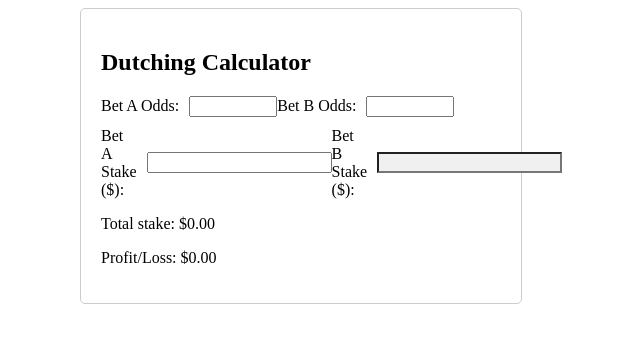
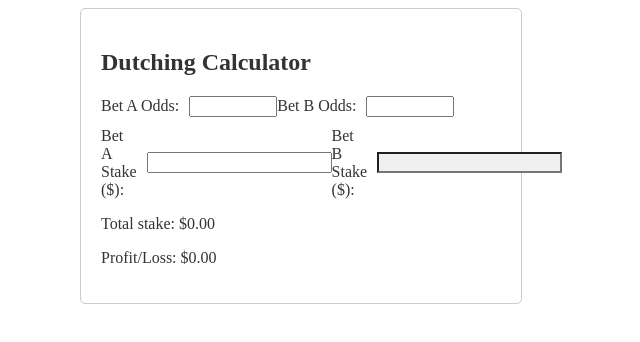
Before and after one commit to bfreshuk/profithero, a plain HTML site: page index.html in a window 1280 px wide. Shown: the whole page, without its empty margins (339-979 px from the left). Drawn offline with Linux system fonts and the light colour scheme.

Commit message:
Update styles.css

```diff
--- a/styles.css
+++ b/styles.css
@@ -4,6 +4,7 @@
     padding: 20px;
     border: 1px solid #ccc;
     border-radius: 5px;
+    color: #333; /* Dark gray text color */
 }
 
 .input-row {
```
